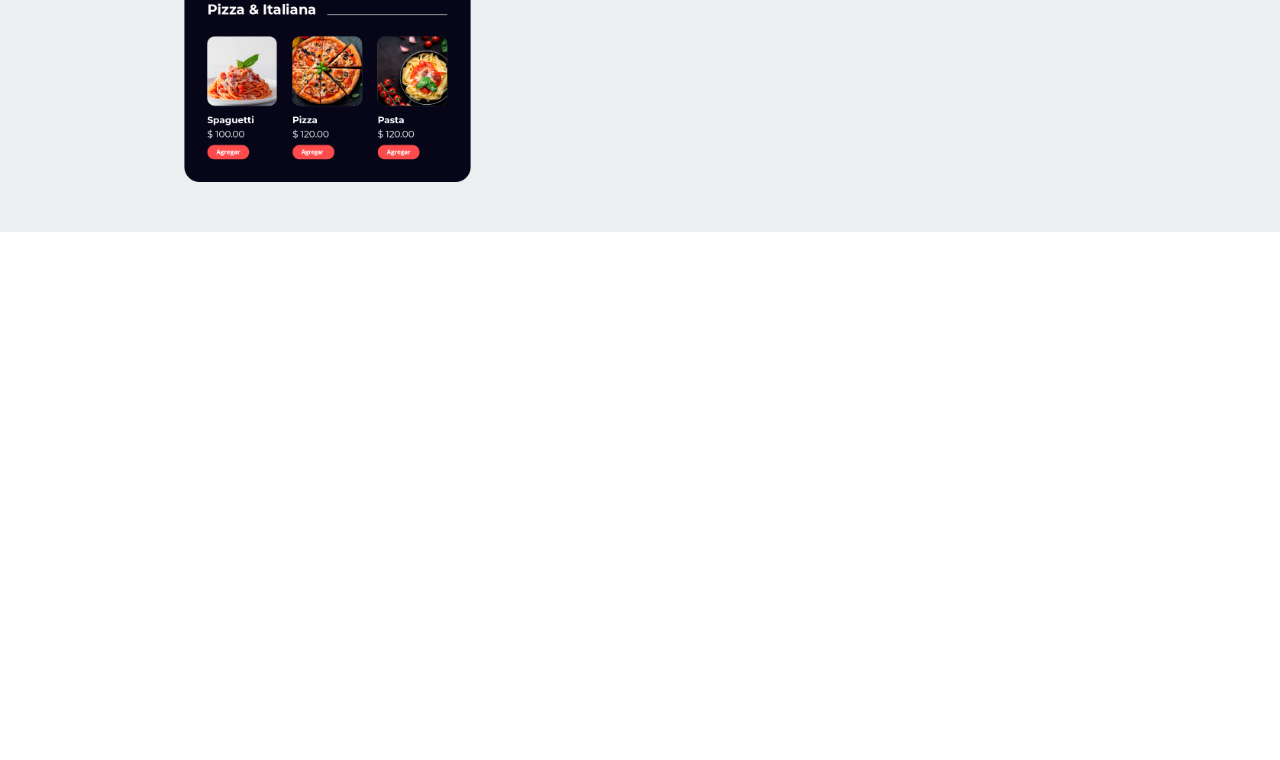
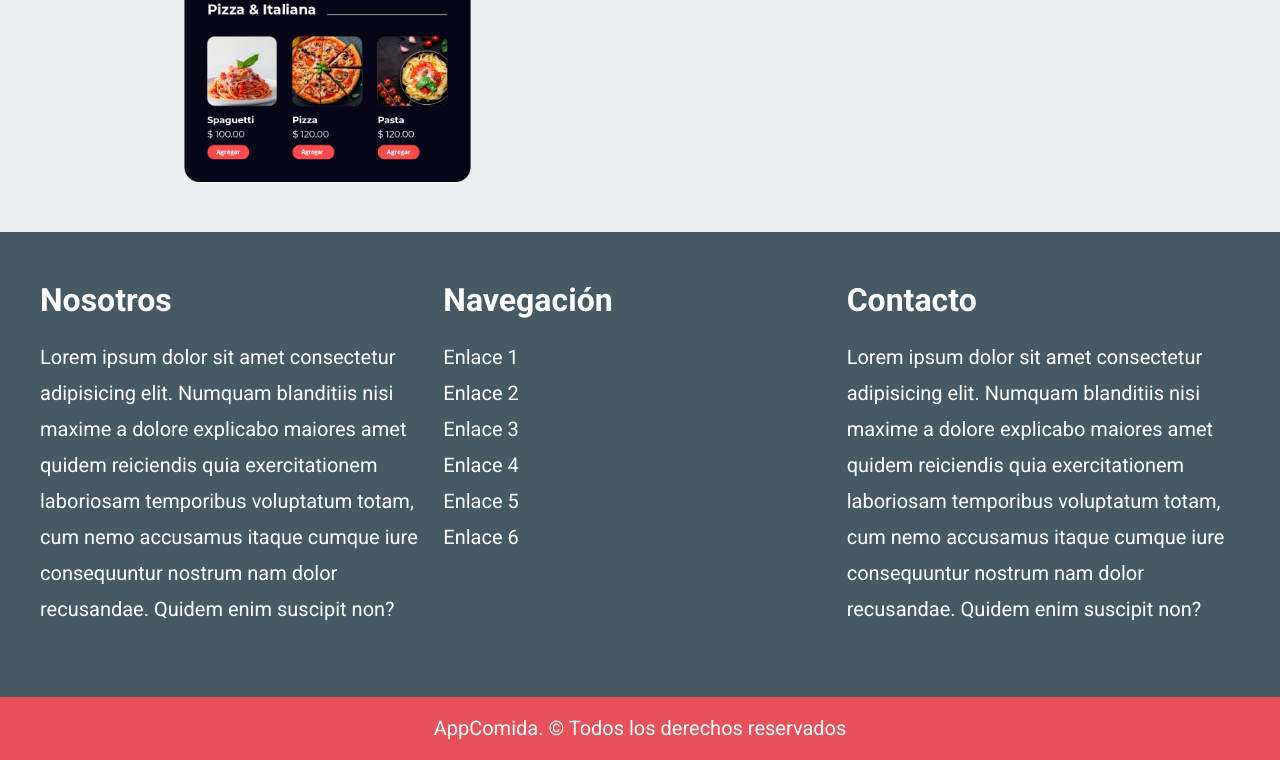
Before and after one commit to lynryunga/AppDelivery, a website: page index.html in a window 1280 px wide. Shown: the part 5679-6439 px from the top of the page. Before the commit the page ends 5911 px from the top, so only its background shows below. Drawn offline with Linux system fonts and the light colour scheme.

Commit message:
Proyecto Delivery App terminado

```diff
--- a/index.html
+++ b/index.html
@@ -323,5 +323,32 @@
             </div>
         </div>
     </section>
+
+    <footer class="footer">
+        <div class="footer__grid contenedor">
+            <div class="footer__widget">
+                <h3 class="footer__heading">Nosotros</h3>
+                <p class="footer__texto">Lorem ipsum dolor sit amet consectetur adipisicing elit. Numquam blanditiis nisi maxime a dolore explicabo maiores amet quidem reiciendis quia exercitationem laboriosam temporibus voluptatum totam, cum nemo accusamus itaque cumque iure consequuntur nostrum nam dolor recusandae. Quidem enim suscipit non?</p>
+            </div>
+
+            <div class="footer__widget">
+                <h3 class="footer__heading">Navegación</h3>
+                <nav class="footer__nav">
+                    <a href="#" class="footer__link">Enlace 1</a>
+                    <a href="#" class="footer__link">Enlace 2</a>
+                    <a href="#" class="footer__link">Enlace 3</a>
+                    <a href="#" class="footer__link">Enlace 4</a>
+                    <a href="#" class="footer__link">Enlace 5</a>
+                    <a href="#" class="footer__link">Enlace 6</a>
+                </nav>
+            </div>
+
+            <div class="footer__widget">
+                <h3 class="footer__heading">Contacto</h3>
+                <p class="footer__texto">Lorem ipsum dolor sit amet consectetur adipisicing elit. Numquam blanditiis nisi maxime a dolore explicabo maiores amet quidem reiciendis quia exercitationem laboriosam temporibus voluptatum totam, cum nemo accusamus itaque cumque iure consequuntur nostrum nam dolor recusandae. Quidem enim suscipit non?</p>
+            </div>
+        </div>
+        <p class="footer__copyright">AppComida. &copy; Todos los derechos reservados </p>
+    </footer>
 </body>
 </html>
--- a/src/scss/app.scss
+++ b/src/scss/app.scss
@@ -6,3 +6,4 @@
 @use 'favoritos';
 @use 'repartidores';
 @use 'descargar';
+@use 'footer';
--- /dev/null
+++ b/src/scss/footer/_footer.scss
@@ -0,0 +1,54 @@
+@use 'base/variables' as v;
+@use 'base/mixins' as m;
+
+.footer {
+  background-color: v.$secundario;
+  padding-top: v.$separacion;
+
+  &__grid {
+    @include m.tablet {
+      @include m.grid(3, 1rem);
+    }
+  }
+
+  &__widget {
+    margin-bottom: v.$separacion;
+    &:last-of-type {
+      margin-bottom: 0;
+    }
+  }
+
+  &__heading {
+    color: v.$blanco;
+    margin: 0;
+    text-align: center;
+    @include m.tablet {
+      text-align: left;
+    }
+  }
+
+  &__nav {
+    display: flex;
+    flex-direction: column;
+    margin-top: 2rem;
+  }
+
+  &__link,
+  &__texto {
+    font-size: 2rem;
+    line-height: 1.8;
+    color: v.$blanco;
+    text-align: center;
+    @include m.tablet {
+      text-align: left;
+    }
+  }
+
+  &__copyright {
+    background-color: v.$primario;
+    margin: 0;
+    color: v.$blanco;
+    text-align: center;
+    padding: 2rem;
+  }
+}
--- /dev/null
+++ b/src/scss/footer/_index.scss
@@ -0,0 +1 @@
+@forward 'footer';
```
Also changed, not shown: build/css/app.css, 1 other file.
